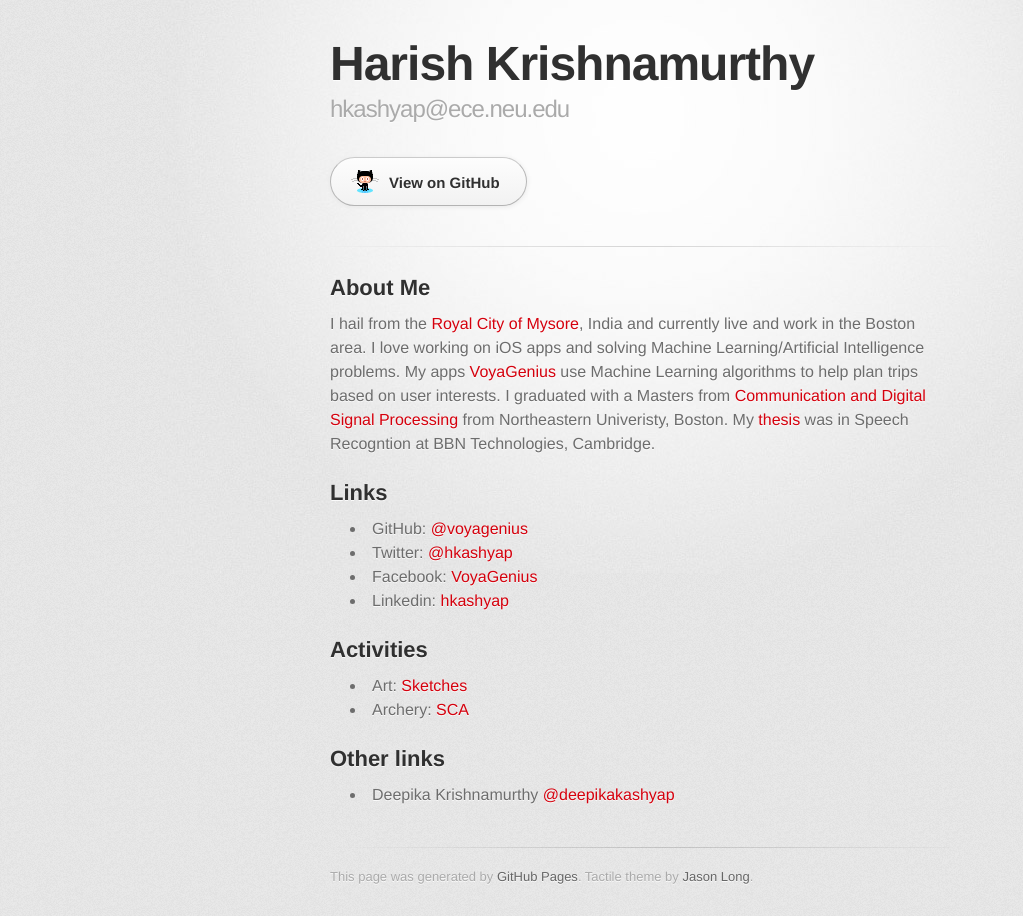
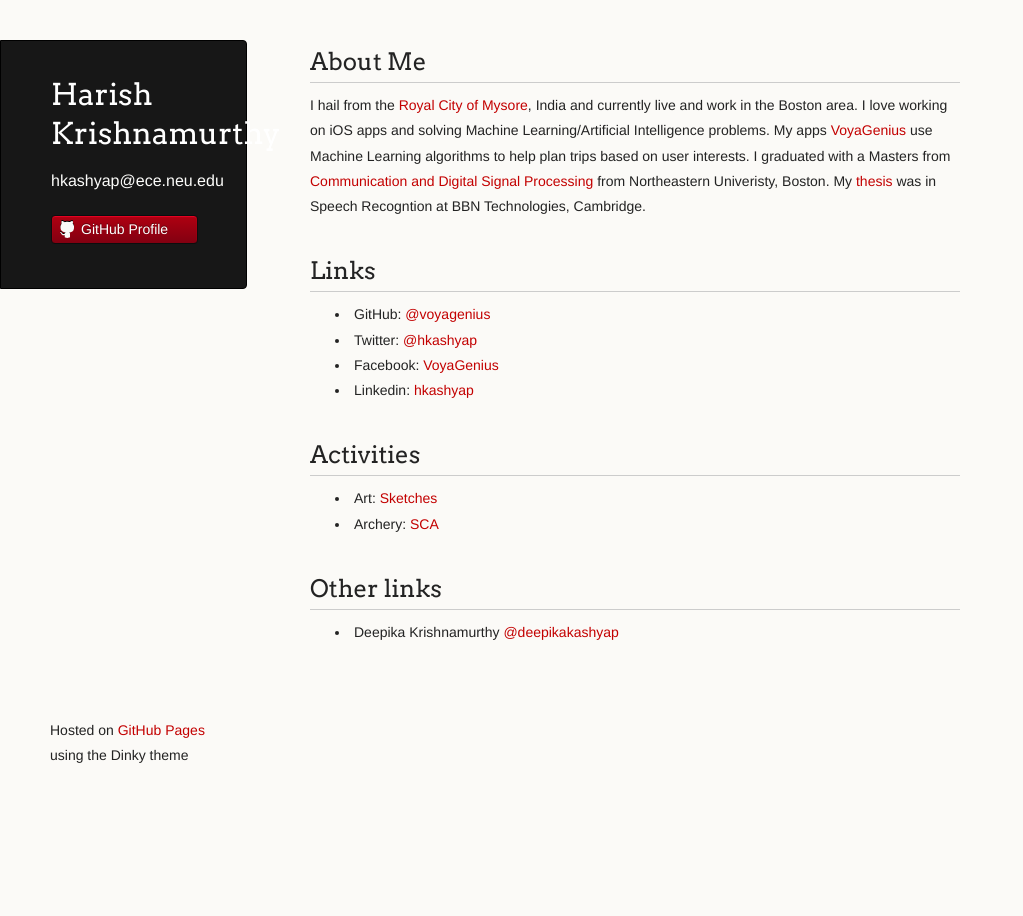
Before and after one commit to harishkashyap/harishkashyap.github.io, a plain HTML site: page index.html in a window 1280 px wide. Shown: the whole page, without its empty margins (0-1023 px from the left). After the commit the page ends 800 px from the top, so only its background shows below. Drawn offline with Linux system fonts and the light colour scheme; a web font is replaced by a local one.

Commit message:
Replace master branch with page content via GitHub

```diff
--- a/index.html
+++ b/index.html
@@ -1,35 +1,33 @@
-<!DOCTYPE html>
+<!doctype html>
 <html>
   <head>
-    <meta charset='utf-8'>
+    <meta charset="utf-8">
     <meta http-equiv="X-UA-Compatible" content="chrome=1">
-    <link href='https://fonts.googleapis.com/css?family=Chivo:900' rel='stylesheet' type='text/css'>
-    <link rel="stylesheet" type="text/css" href="stylesheets/stylesheet.css" media="screen" />
-    <link rel="stylesheet" type="text/css" href="stylesheets/pygment_trac.css" media="screen" />
-    <link rel="stylesheet" type="text/css" href="stylesheets/print.css" media="print" />
+    <title>Harish Krishnamurthy by harishkashyap</title>
+
+    <link rel="stylesheet" href="stylesheets/styles.css">
+    <link rel="stylesheet" href="stylesheets/pygment_trac.css">
+    <script src="javascripts/scale.fix.js"></script>
+    <meta name="viewport" content="width=device-width, initial-scale=1, user-scalable=no">
     <!--[if lt IE 9]>
     <script src="//html5shiv.googlecode.com/svn/trunk/html5.js"></script>
     <![endif]-->
-    <title>Harish Krishnamurthy by harishkashyap</title>
   </head>
+  <body>
+    <div class="wrapper">
+      <header>
+        <h1 class="header">Harish Krishnamurthy</h1>
+        <p class="header">hkashyap@ece.neu.edu</p>
 
-  <body>
-    <div id="container">
-      <div class="inner">
 
-        <header>
-          <h1>Harish Krishnamurthy</h1>
-          <h2>hkashyap@ece.neu.edu</h2>
-        </header>
 
-        <section id="downloads" class="clearfix">
-          <a href="https://github.com/harishkashyap" id="view-on-github" class="button"><span>View on GitHub</span></a>
-        </section>
+        <ul>
+          <li><a class="buttons github" href="https://github.com/harishkashyap">GitHub Profile</a></li>
+        </ul>
 
-        <hr>
-
-        <section id="main_content">
-          <h2>
+      </header>
+      <section>
+        <h2>
 <a name="about-me" class="anchor" href="#about-me"><span class="octicon octicon-link"></span></a>About Me</h2>
 
 <p>I hail from the <a href="http://royalmaisur.com">Royal City of Mysore</a>, India and currently live and work in the Boston area. I love working on iOS apps and solving Machine
@@ -63,14 +61,12 @@ to help plan trips based on user interests. I graduated with a Masters from <a h
 <li>Deepika Krishnamurthy <a href="http://deepikakashyap.github.io">@deepikakashyap</a>
 </li>
 </ul>
-        </section>
+      </section>
+      <footer>
+        <p><small>Hosted on <a href="http://pages.github.com">GitHub Pages</a> using the Dinky theme</small></p>
+      </footer>
+    </div>
+    <!--[if !IE]><script>fixScale(document);</script><![endif]-->
 
-        <footer>
-          This page was generated by <a href="http://pages.github.com">GitHub Pages</a>. Tactile theme by <a href="https://twitter.com/jasonlong">Jason Long</a>.
-        </footer>
-
-
-      </div>
-    </div>
   </body>
 </html>
```
